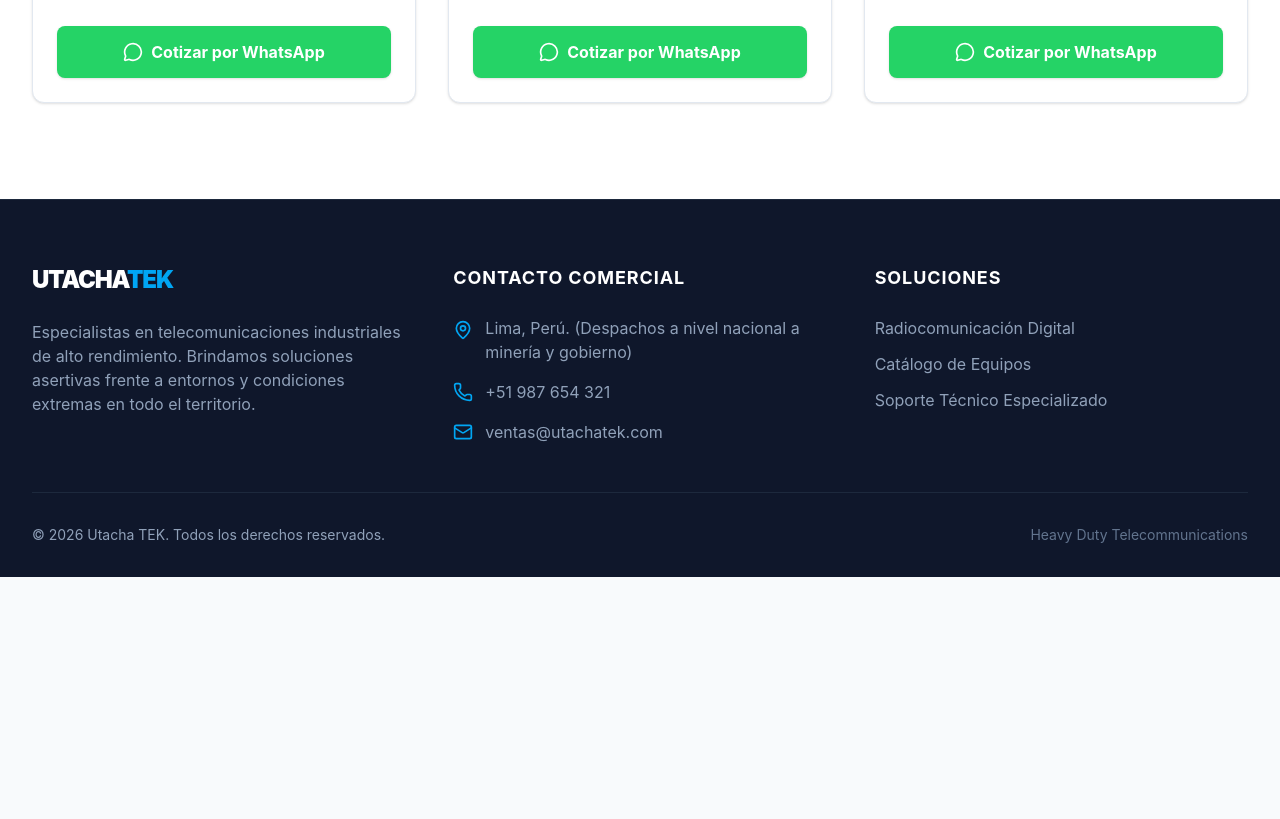
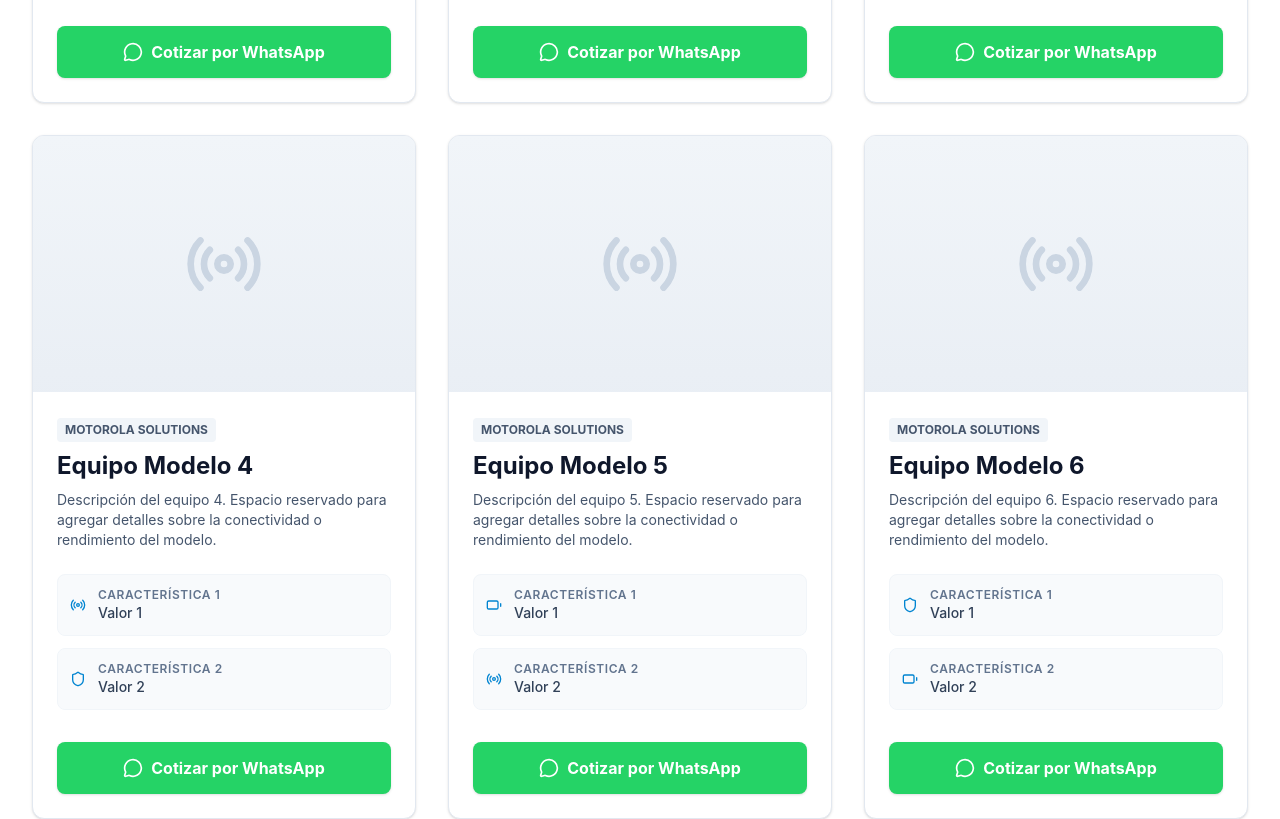
Before and after one commit to KevinPR22/Utacha-TEK-S.A.C, a React (Vite) app: page / in a window 1280 px wide. Shown: the part 2200-3019 px from the top of the page. Before the commit the page ends 2777 px from the top, so only its background shows below. Built offline with nearby package versions, Linux system fonts and the light colour scheme.

Commit message:
Agregado de catalogo - nuevo eslogan - Actualización del número de contacto

```diff
--- a/src/components/CatalogSection.tsx
+++ b/src/components/CatalogSection.tsx
@@ -30,6 +30,36 @@ const MOCK_PRODUCTS: Product[] = [
       { label: 'Batería', value: 'Hasta 28 hrs', icon: 'battery' },
       { label: 'Resistencia', value: 'IP68 / IP66 (Militar)', icon: 'shield' }
     ]
+  },
+  {
+    id: 'placeholder-4',
+    name: 'Equipo Modelo 4',
+    image: '',
+    description: 'Descripción del equipo 4. Espacio reservado para agregar detalles sobre la conectividad o rendimiento del modelo.',
+    specs: [
+      { label: 'Característica 1', value: 'Valor 1', icon: 'radio' },
+      { label: 'Característica 2', value: 'Valor 2', icon: 'shield' }
+    ]
+  },
+  {
+    id: 'placeholder-5',
+    name: 'Equipo Modelo 5',
+    image: '',
+    description: 'Descripción del equipo 5. Espacio reservado para agregar detalles sobre la conectividad o rendimiento del modelo.',
+    specs: [
+      { label: 'Característica 1', value: 'Valor 1', icon: 'battery' },
+      { label: 'Característica 2', value: 'Valor 2', icon: 'radio' }
+    ]
+  },
+  {
+    id: 'placeholder-6',
+    name: 'Equipo Modelo 6',
+    image: '',
+    description: 'Descripción del equipo 6. Espacio reservado para agregar detalles sobre la conectividad o rendimiento del modelo.',
+    specs: [
+      { label: 'Característica 1', value: 'Valor 1', icon: 'shield' },
+      { label: 'Característica 2', value: 'Valor 2', icon: 'battery' }
+    ]
   }
 ];
 
--- a/src/components/Footer.tsx
+++ b/src/components/Footer.tsx
@@ -19,15 +19,15 @@ export default function Footer() {
             <ul className="space-y-4">
               <li className="flex items-start gap-3">
                 <MapPin className="text-sky-500 mt-1 flex-shrink-0" size={20} />
-                <span>Lima, Perú. (Despachos a nivel nacional a minería y gobierno)</span>
+                <span>Arequipilla, Peru, 054. Puno Region · Arequipa, Perú · Tacna, Perú · Cuzco, Perú + 1</span>
               </li>
               <li className="flex items-center gap-3">
                 <Phone className="text-sky-500 flex-shrink-0" size={20} />
-                <span>+51 987 654 321</span>
+                <span>989 721 843</span>
               </li>
               <li className="flex items-center gap-3">
                 <Mail className="text-sky-500 flex-shrink-0" size={20} />
-                <span>ventas@utachatek.com</span>
+                <span>utachatec@gmail.com</span>
               </li>
             </ul>
           </div>
--- a/src/components/Navbar.tsx
+++ b/src/components/Navbar.tsx
@@ -6,11 +6,11 @@ export default function Navbar() {
       <div className="max-w-7xl mx-auto px-4 sm:px-6 lg:px-8">
         <div className="flex justify-between h-20 items-center">
           <div className="flex-shrink-0 flex items-center cursor-pointer">
-            <img src="/src/Logo/UtachaTEKCompleto.png" alt="Utacha TEK Logo Completo" className="h-10 w-auto" />
+            <img src="/src/Logo/UtachaTEKCompleto.png" alt="Utacha TEK Logo Completo" className="h-12 w-auto" />
           </div>
           <div>
             <a
-              href="https://wa.me/1234567890?text=Hola,%20deseo%20m%C3%A1s%20informaci%C3%B3n%20sobre%20sus%20equipos"
+              href="https://wa.me/51989721843?text=Hola,%20deseo%20m%C3%A1s%20informaci%C3%B3n%20sobre%20sus%20equipos"
               target="_blank"
               rel="noopener noreferrer"
               className="inline-flex items-center gap-2 bg-sky-700 hover:bg-sky-800 text-white px-5 py-2.5 rounded-md font-semibold transition-colors duration-200"
```
Also changed, not shown: 1 other file (tests, documents, lock files or other folders).
